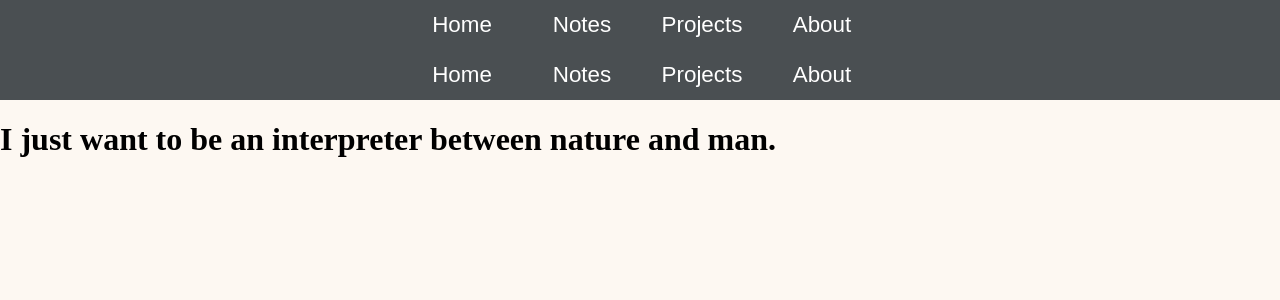
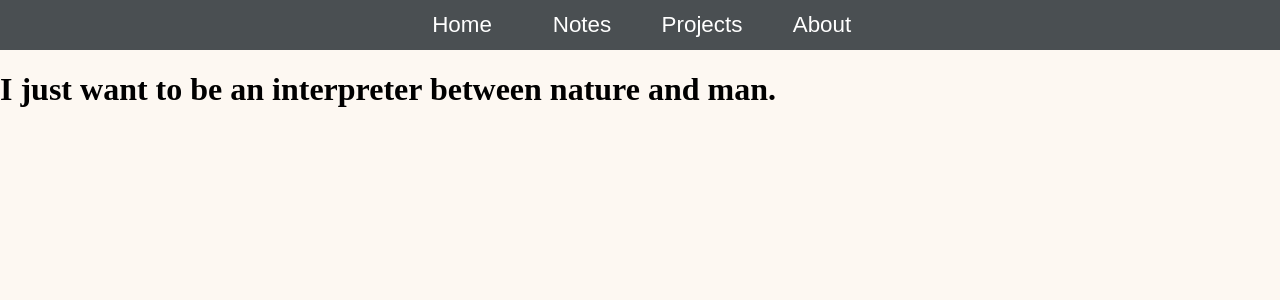
Before and after one commit to rachelhuls/rachelhuls.github.io, a Jekyll site: the page built from index.html, in a window 1280 px wide. Shown: the top 300 px of the page. Built offline with Jekyll 4.4.1, drawn with Linux system fonts in a browser that asks for light colours.

Commit message:
Update navigation.html

```diff
--- a/_includes/navigation.html
+++ b/_includes/navigation.html
@@ -1,7 +1,8 @@
-<div class="nav">
+<!--<div class="nav">
   <ul>
     {% for item in site.data.navigation %}
       <li class="{{item.name}}"><a href="{{ item.link }}" {% if page.url == item.link %}class="current"{% endif %}>{{ item.name }}</a></li>
     {% endfor %}
   </ul>
 </div>
+-->
```
